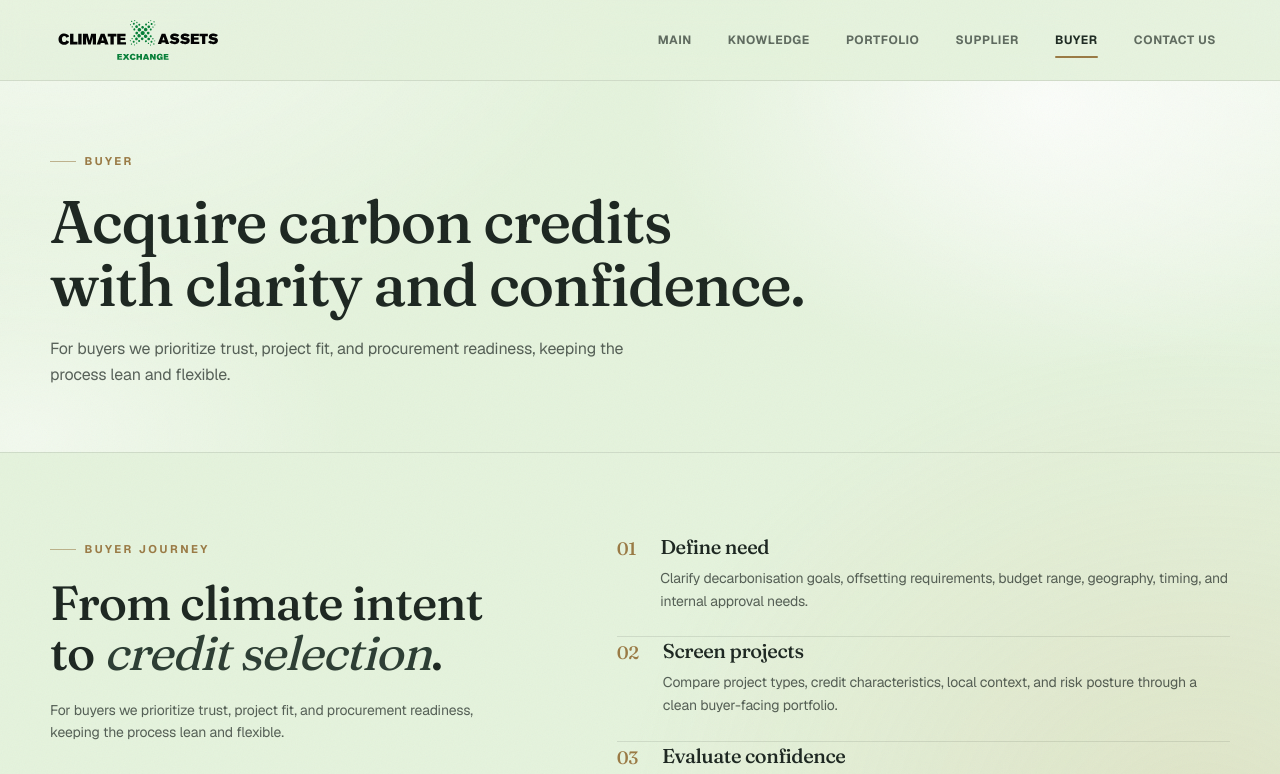
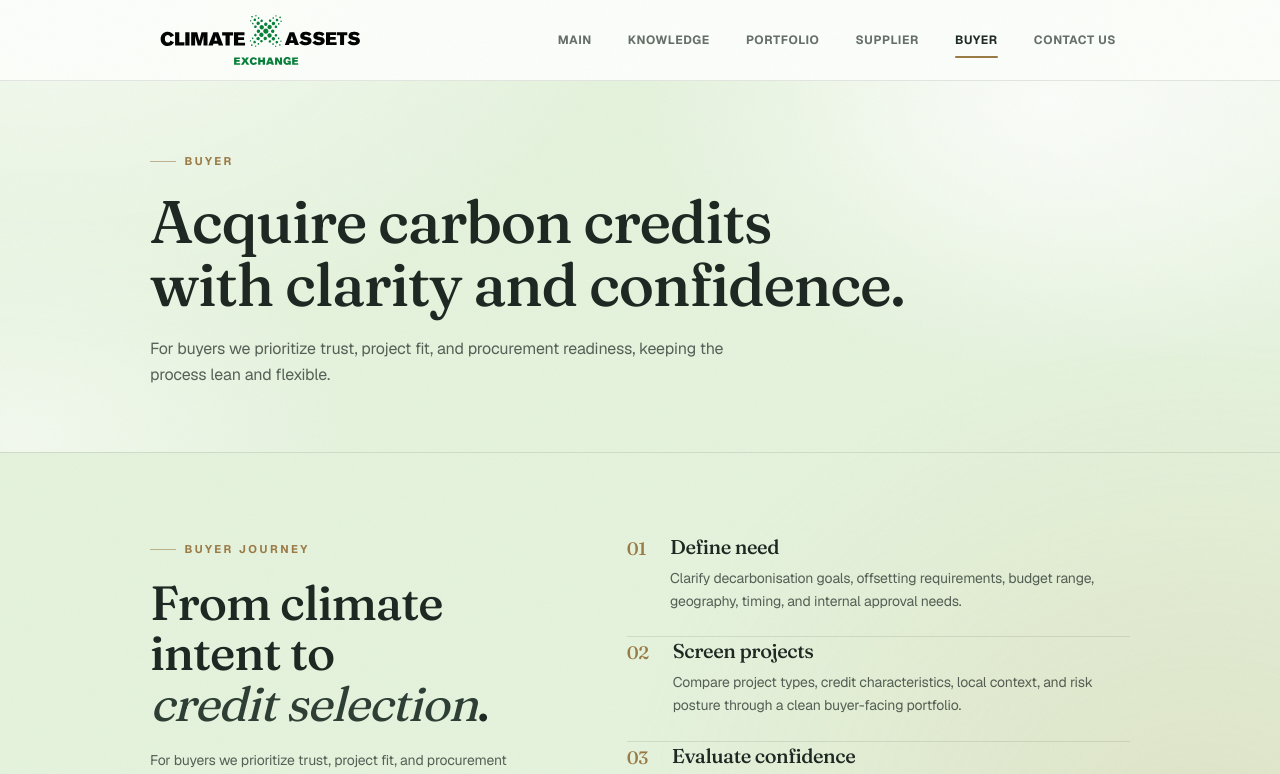
Before and after one commit to Supernetrix/triochar, a Next.js app: page /buyer in a window 1280 px wide. Shown: the top 774 px of the page. Built offline with nearby package versions, Linux system fonts and the light colour scheme.

Commit message:
Update header and portfolio layout

```diff
--- a/content/portfolio/biochar-soil-carbon.md
+++ b/content/portfolio/biochar-soil-carbon.md
@@ -9,6 +9,7 @@ projectType: Biochar
 location: India
 carbonCreditType: Removal
 status: Readiness Review
+registryId: VERRA ID 4448
 date: '2026-05-22T07:53:00.000Z'
 featured: true
 draft: false
--- a/content/portfolio/industrial-biochar-denmark.md
+++ b/content/portfolio/industrial-biochar-denmark.md
@@ -15,6 +15,7 @@ projectType: Industrial Biochar Carbon Removal
 location: Denmark
 carbonCreditType: Spot - Ex Post
 status: Active
+registryId: Puro ID 23456DC4
 filterLocations:
   - Europe
 filterStandards:
--- a/content/portfolio/mangrove-restoration-corridor.md
+++ b/content/portfolio/mangrove-restoration-corridor.md
@@ -18,6 +18,7 @@ projectType: "Nature Restoration"
 location: "Coastal Asia"
 carbonCreditType: "Avoidance and Removal"
 status: "Early Origination"
+registryId: "VERRA ID 4452"
 ---
 
 ## Project Overview
--- a/content/portfolio/regenerative-farming-network.md
+++ b/content/portfolio/regenerative-farming-network.md
@@ -18,6 +18,7 @@ projectType: "Regenerative Land"
 location: "South Asia"
 carbonCreditType: "Reduction and Removal"
 status: "Supplier Screening"
+registryId: "VERRA ID 4450"
 ---
 
 ## Project Overview
--- a/src/app/globals.css
+++ b/src/app/globals.css
@@ -92,12 +92,12 @@
 }
 
 .container-shell {
-  width: min(1180px, calc(100% - 48px));
+  width: min(980px, calc(100% - 40px));
   margin: 0 auto;
 }
 
 .container-narrow {
-  width: min(900px, calc(100% - 48px));
+  width: min(760px, calc(100% - 40px));
   margin: 0 auto;
 }
 
--- a/src/components/header.tsx
+++ b/src/components/header.tsx
@@ -34,9 +34,9 @@ export function Header({ brandName, navItems }: { brandName: string; logoText: s
   );
 
   return (
-    <header className="sticky top-0 z-50 border-b border-[var(--line)] bg-[var(--background)]/85 backdrop-blur-md">
-      <div className="container-shell relative flex h-20 items-center gap-5">
-        <div className="flex shrink-0 items-center gap-3 sm:gap-4">
+    <header className="sticky top-0 z-50 border-b border-[var(--line)] bg-[#fcfefb]/95 backdrop-blur-md">
+      <div className="container-shell relative flex h-20 items-center gap-4">
+        <div className="flex shrink-0 items-center">
           <Link
             href="/"
             className="block shrink-0"
@@ -50,7 +50,7 @@ export function Header({ brandName, navItems }: { brandName: string; logoText: s
               priority
               unoptimized
               style={{ width: "auto" }}
-              className="h-11 sm:h-12"
+              className="h-14 sm:h-[3.75rem]"
             />
           </Link>
         </div>
--- a/src/components/portfolio-stack.tsx
+++ b/src/components/portfolio-stack.tsx
@@ -252,11 +252,6 @@ export function PortfolioStack({ projects, taxonomy }: { projects: ContentEntry[
                         ) : null}
                         <div className="absolute inset-0 bg-gradient-to-br from-[var(--forest-deep)]/35 via-transparent to-transparent" />
 
-                        {/* number badge */}
-                        <span className="absolute left-5 top-5 grid h-11 w-11 place-items-center rounded-full bg-white/95 font-mono text-[12px] font-bold text-[color:var(--forest)] shadow-sm backdrop-blur">
-                          {String(index + 1).padStart(2, "0")}
-                        </span>
-
                         {/* status floating chip */}
                         {project.status ? (
                           <span className="absolute right-5 top-5 rounded-full bg-[var(--forest)]/92 px-3 py-1.5 text-[10px] font-bold uppercase tracking-wider text-white backdrop-blur">
@@ -321,7 +316,7 @@ export function PortfolioStack({ projects, taxonomy }: { projects: ContentEntry[
                         {/* footer row */}
                         <div className="mt-1 flex items-center justify-between">
                           <span className="text-[11px] font-bold uppercase tracking-widest text-[color:var(--ink)]/50">
-                            Project / {String(index + 1).padStart(2, "0")}
+                            {project.registryId || "Registry ID TBC"}
                           </span>
                           <span className="inline-flex items-center gap-2 text-[12px] font-bold uppercase tracking-widest text-[color:var(--forest-2)] transition-all group-hover:gap-3">
                             View Project
--- a/src/lib/cms-schema.ts
+++ b/src/lib/cms-schema.ts
@@ -200,6 +200,12 @@ export const CMS_COLLECTIONS: CmsCollection[] = [
         type: "select",
         options: ["Early Origination", "Supplier Screening", "Readiness Review", "Buyer Ready", "Active"],
       },
+      {
+        label: "Registry ID",
+        name: "registryId",
+        type: "text",
+        hint: "Shown on portfolio cards, e.g. VERRA ID 4448 or Puro ID 23456DC4.",
+      },
       { label: "Publish Date", name: "date", type: "date" },
       { label: "Featured Project", name: "featured", type: "boolean" },
       { label: "Draft (hidden until ready)", name: "draft", type: "boolean" },
--- a/src/lib/content.ts
+++ b/src/lib/content.ts
@@ -25,6 +25,7 @@ export type ContentEntry = {
   location?: string;
   carbonCreditType?: string;
   status?: string;
+  registryId?: string;
   category?: string;
   author?: string;
   region?: string;
@@ -135,6 +136,7 @@ function normalizeEntry(collection: CollectionName, filePath: string): ContentEn
     location: asString(data.location),
     carbonCreditType: asString(data.carbonCreditType),
     status: asString(data.status),
+    registryId: asString(data.registryId),
     category: asString(data.category),
     author: asString(data.author),
     region: asString(data.region),
```
